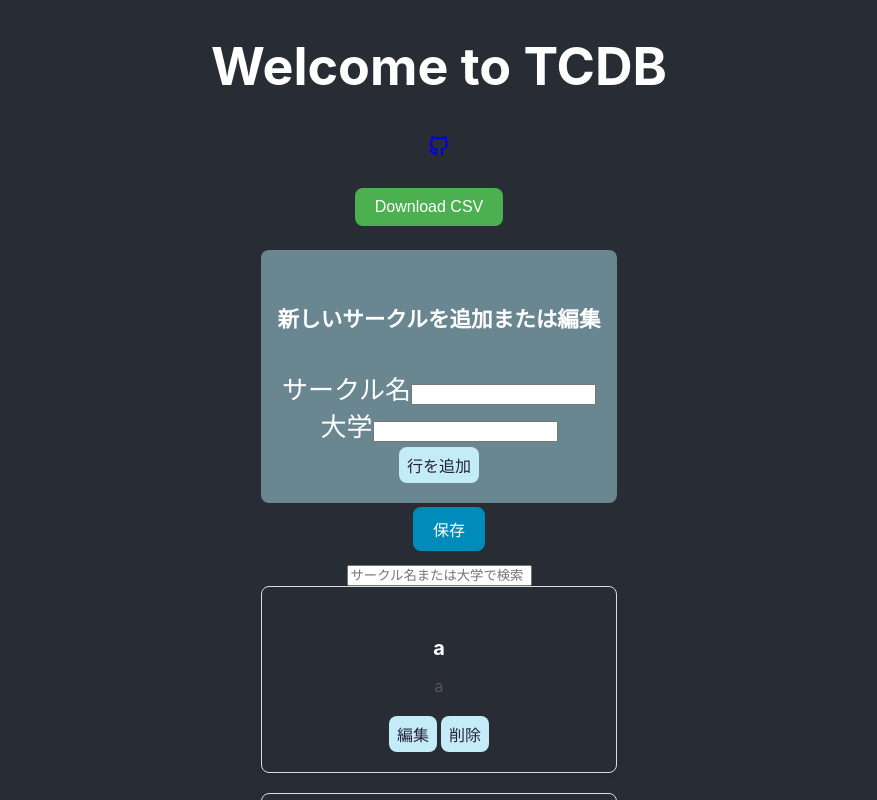
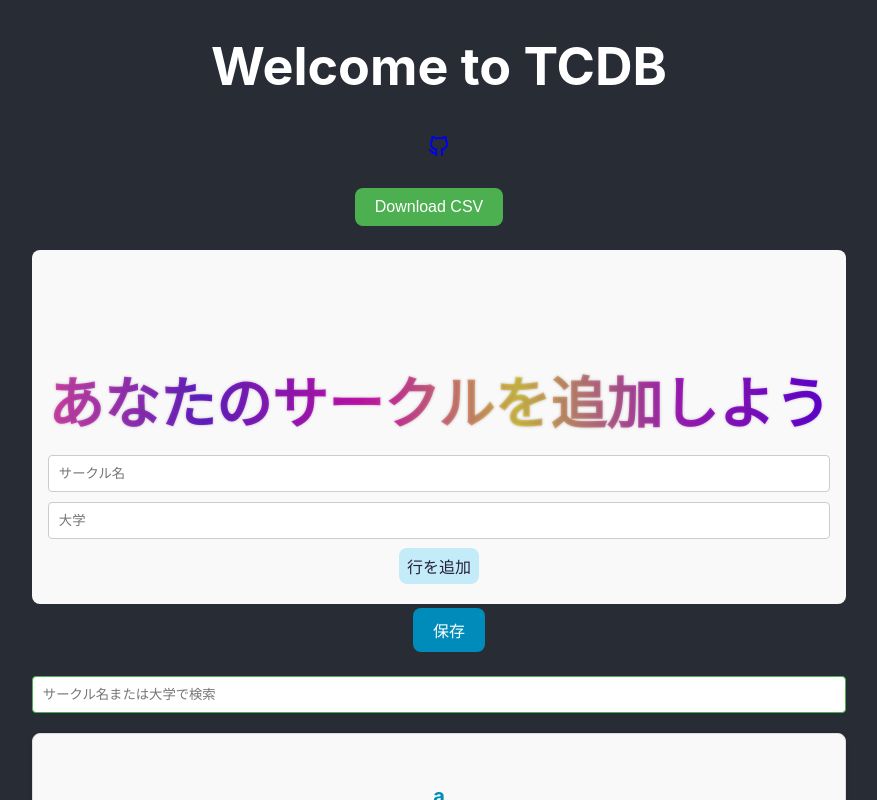
Before and after one commit to RobotClub-RyukyuUniv/TCDB, a React (Create React App) app: page / in a window 1280 px wide. Shown: the top 800 px of the page, without its empty margins (201-1078 px from the left). Built offline with nearby package versions, Linux system fonts and the light colour scheme.

Commit message:
update css

```diff
--- a/src/components/AddAndSave.js
+++ b/src/components/AddAndSave.js
@@ -41,23 +41,21 @@ const AddAndSave = ({ csvData, setCsvData, editIndex, setEditIndex }) => {
     return (
         <div>
         <div className="add-edit-form">
-            <h5>新しいサークルを追加または編集</h5>
+            <h5 className="add-text">あなたのサークルを追加しよう</h5>
             <div className="form-group">
-            <label>サークル名</label>
             <input
                 type="text"
-                className="form-control"
-                name="サークル名"
+                className="form-control-club"
+                placeholder="サークル名"
                 value={newRow['サークル名']}
                 onChange={handleInputChange}
             />
             </div>
             <div className="form-group">
-            <label>大学</label>
             <input
                 type="text"
-                className="form-control"
-                name="大学"
+                className="form-control-univ"
+                placeholder="大学"
                 value={newRow['大学']}
                 onChange={handleInputChange}
             />
--- a/src/components/DisplayCSV.js
+++ b/src/components/DisplayCSV.js
@@ -24,7 +24,7 @@ const DisplayCSV = ({ csvData, handleEdit, handleDelete }) => {
                     value={searchQuery}
                     onChange={handleSearchChange}
                     placeholder="サークル名または大学で検索"
-                    className="form-control"
+                    className="form-control-search"
                 />
             </div>
 
--- a/src/components/styles.css
+++ b/src/components/styles.css
@@ -8,6 +8,8 @@
     padding: 16px;
     margin-bottom: 20px;
     box-shadow: 0 2px 4px rgba(0, 0, 0, 0.1);
+    color:#008CBA;
+    background-color: #f9f9f9;
   }
 
   .card-title {
@@ -63,9 +65,54 @@
     border-radius: 8px;
   }
 
+  .add-text{
+    font-size: 3.50rem;
+    font-weight: bold;
+    margin-bottom: 10px;
+    text-shadow: 0 0 3px #00000040;
+    text-shadow: 0 0 3px #00000040;
+background-image: linear-gradient(
+268deg, #7100ff 0%, #c325dd 20%, #ffe65c 40%, #ef17d2 60%, #7627ed 80%, #ff55c8 100%);
+background-clip: text;
+-webkit-background-clip: text;
+color: transparent;
+  }
+
   .add-edit-form{
     margin-top: 20px;
-    background-color: #6a8791;
+    background-color: #f9f9f9;
     padding: 16px;
     border-radius: 8px;
   }
+
+.form-control-club{
+    width: 100%;
+    padding: 10px;
+    margin: 5px 0;
+    display: inline-block;
+    border: 1px solid #ccc;
+    border-radius: 4px;
+    box-sizing: border-box;
+}
+
+.form-control-univ{
+  width: 100%;
+  padding: 10px;
+  margin: 5px 0;
+  display: inline-block;
+  border: 1px solid #ccc;
+  border-radius: 4px;
+  box-sizing: border-box;
+}
+
+.form-control-search{
+  width: 100%;
+  padding: 10px;
+  margin: 5px 0;
+  display: inline-block;
+  border: 1px solid #4CAF50;
+  border-radius: 4px;
+  box-sizing: border-box;
+  margin-bottom: 20px;
+  margin-top: 20px;
+}
```
